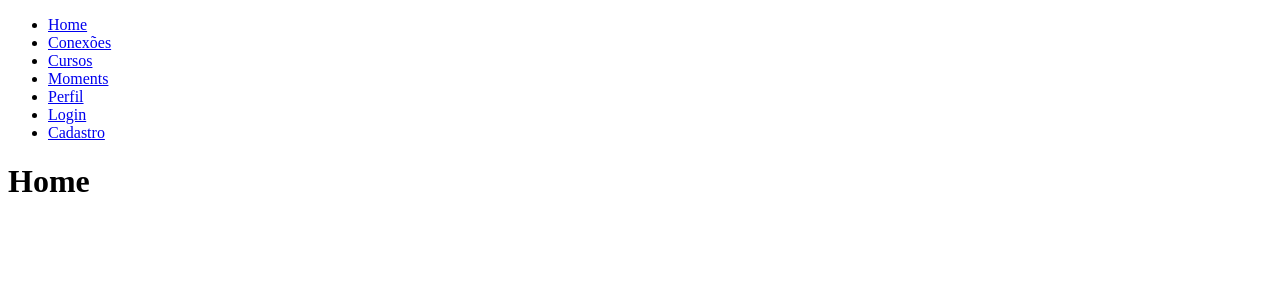
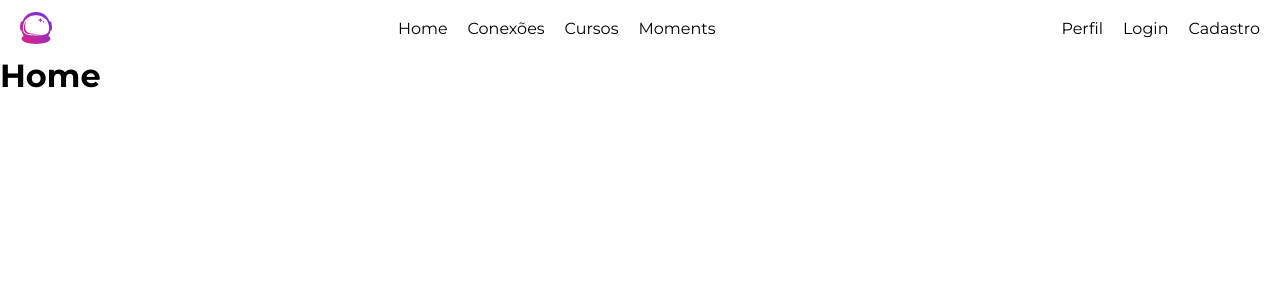
Before and after one commit to apadrinhe-me/apadrinhe-me, a React (Create React App) app: page / in a window 1280 px wide. Shown: the top 300 px of the page. Built offline with nearby package versions, Linux system fonts and the light colour scheme.

Commit message:
Inicio da estrutura de navegação e opções do usuário no header

```diff
--- a/src/componets/layout/Menu.css
+++ b/src/componets/layout/Menu.css
@@ -0,0 +1,34 @@
+.Menu {
+    height: 56px;
+    width: 100%;
+    display: flex;
+    align-items: center;
+    justify-content: space-between;
+    padding: 0px 20px;
+    background-color: white;
+}
+
+.Menu .nav {
+    justify-self: center;
+    display: flex;
+    align-items: center;
+    list-style: none;
+    gap: 20px;
+}
+
+.Menu .nav li a {
+    text-decoration: none;
+    color: black;
+}
+
+.Menu .user_options {
+    display: flex;
+    align-items: center;
+    list-style: none;
+    gap: 20px;
+}
+
+.Menu .user_options li a {
+    text-decoration: none;
+    color: black;
+}
--- a/src/componets/layout/Menu.jsx
+++ b/src/componets/layout/Menu.jsx
@@ -1,18 +1,23 @@
 import React from "react";
 import { Link } from "react-router-dom";
+import Logo from "../../media/logo/logo.svg"
+import "./Menu.css";
 
 export default () => {
-    return(
-        <div className="Menu">
-            <ul>
+    return (
+        <header className="Menu">
+            <img src={Logo} width="32px" />
+            <ul className="nav">
                 <li><Link to="/">Home</Link></li>
                 <li><Link to="/conexoes">Conexões</Link></li>
                 <li><Link to="/cursos">Cursos</Link></li>
                 <li><Link to="/moments">Moments</Link></li>
+            </ul>
+            <ul className="user_options">
                 <li><Link to="/perfil">Perfil</Link></li>
                 <li><Link to="/login">Login</Link></li>
                 <li><Link to="/cadastro">Cadastro</Link></li>
             </ul>
-        </div>
+        </header>
     );
 }
--- /dev/null
+++ b/src/views/App.css
@@ -0,0 +1,13 @@
+@import url('https://fonts.googleapis.com/css2?family=Montserrat:ital,wght@0,100;0,200;0,300;0,400;0,500;0,600;0,700;0,800;0,900;1,100;1,200;1,300;1,400;1,500;1,600;1,700;1,800;1,900&display=swap');
+
+* {
+    box-sizing: border-box;
+    margin: 0;
+    padding: 0;
+    font-family: 'Montserrat', sans-serif;
+}
+
+.App {
+    height: 100%;
+    width: 100%;
+}
--- a/src/views/App.jsx
+++ b/src/views/App.jsx
@@ -2,6 +2,7 @@ import React from "react";
 import Menu from "../componets/layout/Menu";
 import Conteudo from "../componets/layout/Conteudo";
 import { BrowserRouter } from "react-router-dom";
+import "./App.css";
 
 function App() {
 	return (
```
Also changed, not shown: src/media/logo/logo.svg (added).
